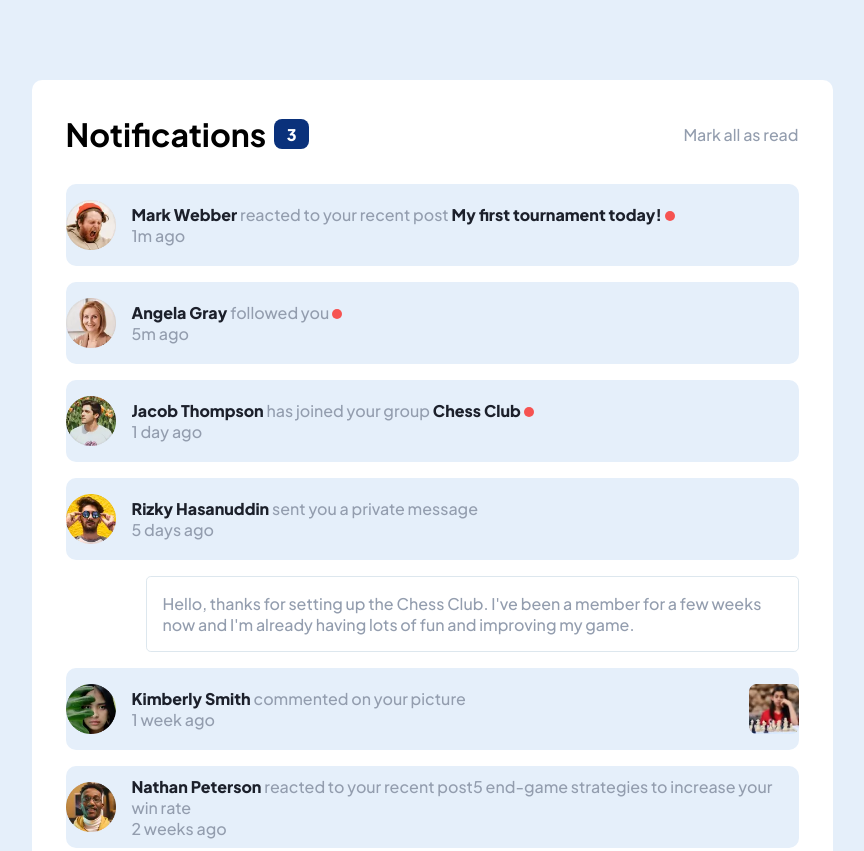
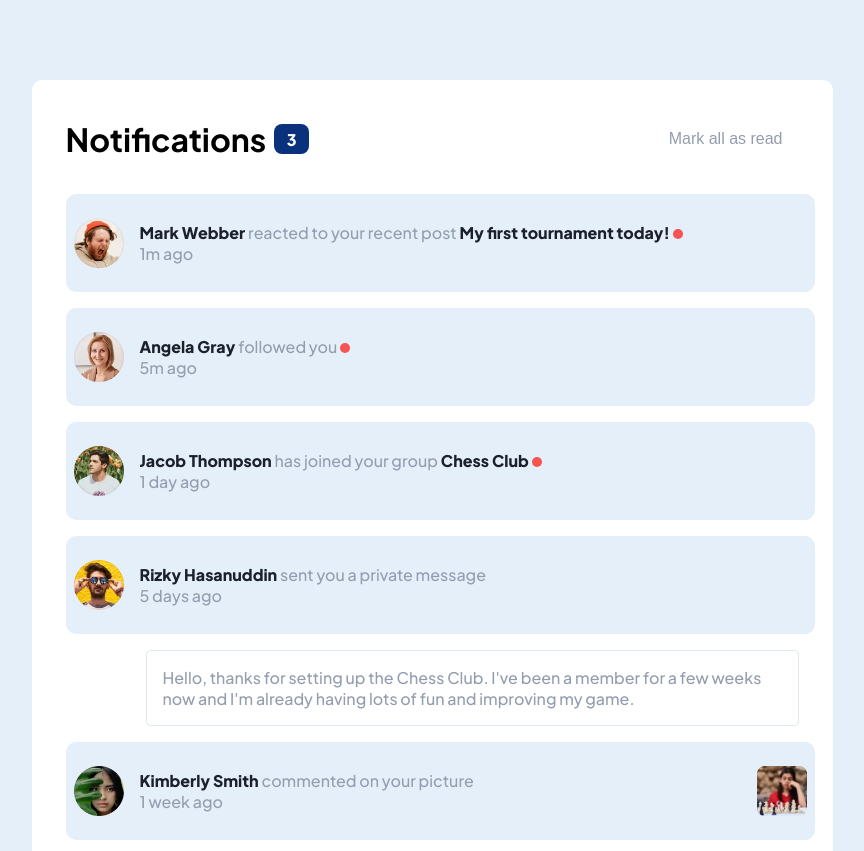
Before and after one commit to pguevara135/notifications-page-main, a plain HTML site: page index.html in a window 1280 px wide. Shown: the top 851 px of the page, without its empty margins (208-1072 px from the left). Drawn offline with Linux system fonts and the light colour scheme.

Commit message:
update app.js markAll event

```diff
--- a/app.js
+++ b/app.js
@@ -14,7 +14,7 @@ unReadMessage.forEach((message) => {
 });
 
 markAll.addEventListener('click', () => {
-    unread.forEach((message) => {
+    unReadMessage.forEach((message) => {
         message.classList.remove('unread');
     });
     const newUnreadMessage = document.querySelectorAll('.unread');
--- a/index.html
+++ b/index.html
@@ -27,7 +27,7 @@
         <span id="notification"></span>
       </div>
 
-      <p class="mark_all">Mark all as read</p>
+      <button class="mark_all" id="mark-all">Mark all as read</button>
     </header>
 
     <!-- ! CORPO -->
--- a/style.css
+++ b/style.css
@@ -104,6 +104,15 @@ body {
     font-weight: 800;
 }
 
+.mark_all {
+    font-size: 1rem;
+    cursor: pointer;
+    padding: 1rem;
+    background-color: transparent;
+    border: none;
+    color: var(--grayish-blue);
+}
+
 .main {
     display: flex;
     flex-direction: column;
@@ -113,6 +122,7 @@ body {
 .user {
     width: 100%;
     min-height: 82px;
+    padding: .5rem;
     display: flex;
     align-items: center;
     background-color: var(--light-grayish-blue-1);
```
